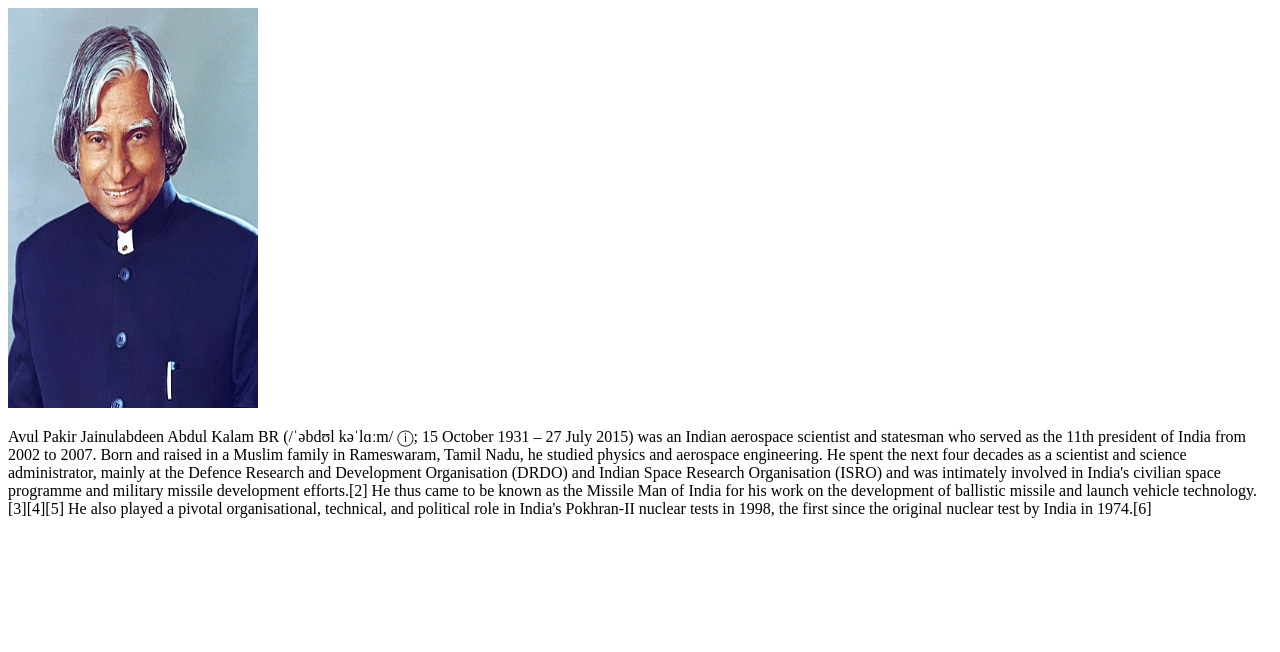
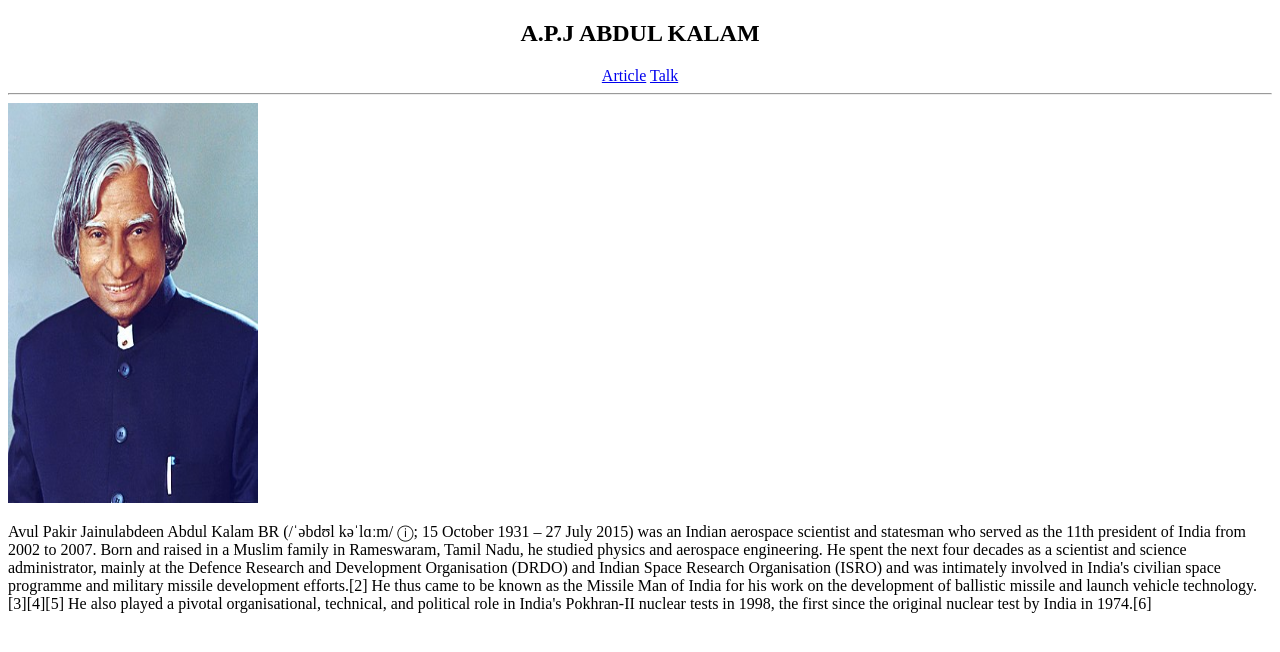
Before and after one commit to ADevisri/Role-model, a plain HTML site: page index.html in a window 1280 px wide. Drawn offline with Linux system fonts and the light colour scheme.

Commit message:
Update index.html

```diff
--- a/index.html
+++ b/index.html
@@ -6,6 +6,15 @@
     <title>Document</title>
 </head>
 <body>
+    <center>
+        <h2>A.P.J ABDUL KALAM</h2>
+        <header>
+            <a href="index.html">Article</a>
+            <a href="second page.html">Talk</a>
+            <hr>
+
+        </header>
+    </center>
     <img class="image" src="A._P._J._Abdul_Kalam.jpg" height="400px" width="250px">
     <p>Avul Pakir Jainulabdeen Abdul Kalam BR (/ˈəbdʊl kəˈlɑːm/ ⓘ; 15 October 1931 – 27 July 2015) was an Indian aerospace scientist and statesman who served as the 11th president of India from 2002 to 2007. Born and raised in a Muslim family in Rameswaram, Tamil Nadu, he studied physics and aerospace engineering. He spent the next four decades as a scientist and science administrator, mainly at the Defence Research and Development Organisation (DRDO) and Indian Space Research Organisation (ISRO) and was intimately involved in India's civilian space programme and military missile development efforts.[2] He thus came to be known as the Missile Man of India for his work on the development of ballistic missile and launch vehicle technology.[3][4][5] He also played a pivotal organisational, technical, and political role in India's Pokhran-II nuclear tests in 1998, the first since the original nuclear test by India in 1974.[6]</p>
 </body>
```
